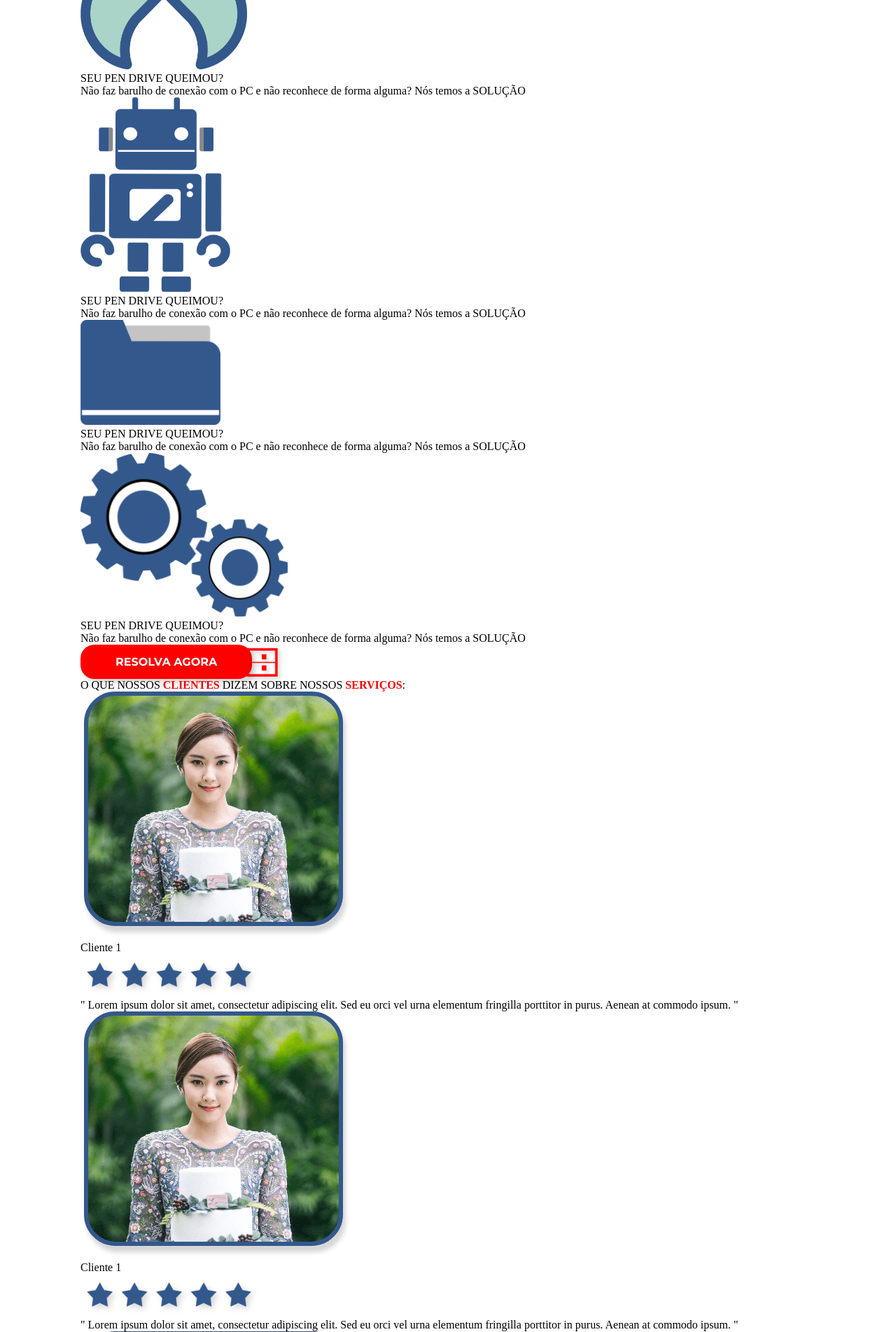
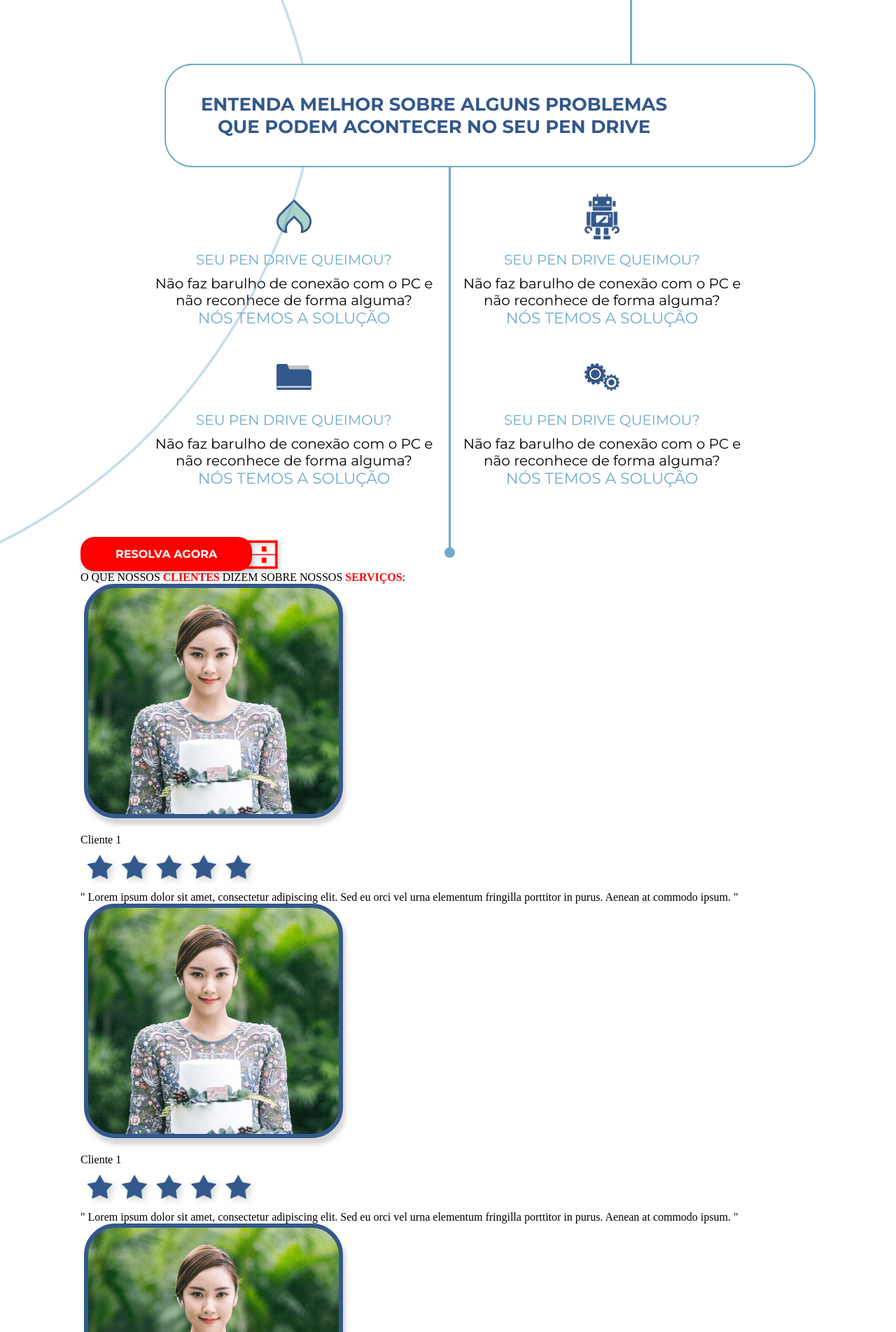
Before and after one commit to azabraao/uti-dos-dados, a PHP site: page / in a window 1280 px wide. Shown: the part 2822-4725 px from the top of the page at 70% size. Run offline with PHP 8.4, Linux system fonts and the light colour scheme; some libraries are stand-ins or nearby versions.

Commit message:
Add entenda-melhor section

```diff
--- a/assets/scss/pages/home/_all.scss
+++ b/assets/scss/pages/home/_all.scss
@@ -1 +1,2 @@
 @import "site-intro";
+@import "entenda-melhor";
--- /dev/null
+++ b/assets/scss/pages/home/_entenda-melhor.scss
@@ -0,0 +1,155 @@
+.entenda-melhor {
+  padding-top: 50px;
+  padding-bottom: 50px;
+
+  .entenda-melhor__header {
+    padding: 20px;
+    border-radius: 40px;
+    border: 2px solid $info;
+
+    h2 {
+      font-size: 20px;
+      font-family: $font-primary;
+      color: $info-dark;
+      font-weight: bold;
+      text-transform: uppercase;
+    }
+  }
+  .entenda-melhor__body {
+    padding-top: 20px;
+
+    .entenda-melhor__items {
+      display: flex;
+      justify-content: center;
+      flex-wrap: wrap;
+
+      .entenda-melhor__item {
+        width: 290px;
+        text-align: center;
+        margin: 20px;
+
+        .entenda-melhor__icon {
+          display: flex;
+          justify-content: center;
+          padding-bottom: 20px;
+          align-items: center;
+
+          img {
+            width: 30px;
+          }
+        }
+        .entenda-melhor__content {
+          font-family: $font-primary;
+
+          h3 {
+            text-transform: uppercase;
+            color: $info;
+            margin-bottom: 10px;
+          }
+          p {
+          }
+        }
+      }
+    }
+  }
+}
+
+@media only screen and (min-width: $desktop-up) {
+  .entenda-melhor {
+    position: relative;
+    padding-top: 200px;
+
+    .entenda-melhor__inside::before {
+      content: "";
+      position: absolute;
+      background-image: url(../img/camiho-curvado-01.png);
+      left: -280px;
+      top: -597px;
+      width: 600px;
+      height: 600px;
+      background-size: 100% 100%;
+      z-index: 1;
+    }
+
+    .entenda-melhor__inside::after {
+      content: "";
+      position: absolute;
+      background-image: url(../img/caminho-curvado-02@2x.png);
+      left: -280px;
+      top: 147px;
+      width: 600px;
+      height: 600px;
+      background-size: 100% 100%;
+      z-index: 1;
+    }
+
+    .entenda-melhor__inside {
+      position: relative;
+
+      .entenda-melhor__header::before {
+        content: "";
+        position: absolute;
+        top: -150px;
+        width: 3px;
+        height: 150px;
+        background: $info;
+        right: 260px;
+        z-index: -1;
+      }
+      .entenda-melhor__header::after {
+        content: "";
+        background-image: url(../img/forma-02@2x.png);
+        position: absolute;
+        top: 144px;
+        width: 18px;
+        height: 560px;
+        right: 510px;
+        z-index: 1;
+        background-size: contain;
+        background-repeat: no-repeat;
+      }
+
+      .entenda-melhor__header {
+        position: relative;
+        width: 930px;
+        margin-left: auto;
+        margin-top: 40px;
+        text-align: center;
+        padding: 40px 180px 40px 20px;
+        font-size: 123px;
+
+        h2 {
+          font-size: 26px;
+        }
+      }
+
+      .entenda-melhor__body {
+        .entenda-melhor__items {
+          .entenda-melhor__item {
+            width: 400px;
+
+            .entenda-melhor__icon {
+              height: 80px;
+
+              img {
+                width: 50px;
+              }
+            }
+
+            .entenda-melhor__content {
+              h3 {
+                font-size: 20px;
+              }
+              p {
+                font-size: 20px;
+              }
+              .size-up {
+                font-size: 22px;
+              }
+            }
+          }
+        }
+      }
+    }
+  }
+}
--- a/assets/scss/util/_colors.scss
+++ b/assets/scss/util/_colors.scss
@@ -1,5 +1,5 @@
 $colors: (
-    primary:$primary,
+  primary: $primary,
   primary-light: $primary-light,
   primary-lighter: $primary-lighter,
   primary-dark: $primary-dark,
@@ -12,6 +12,8 @@ $colors: (
   dark: $dark,
   light: $light,
   black: $black,
+  info: $info,
+  info-dark: $info-dark,
   white: $white,
   grey: $grey,
   grey-light: $grey-light,
@@ -23,17 +25,17 @@ $colors: (
   success-dark: $success-dark,
   success: $success,
   success-light: $success-light,
-    success-lighter: $success-lighter
+  success-lighter: $success-lighter,
 );
 
 @each $item in $colors {
   .bg-#{nth($item,1)} {
-        background-color: nth($item,2);
+    background-color: nth($item, 2);
   }
 }
 
 @each $item in $colors {
   .color-#{nth($item,1)} {
-        color: nth($item,2);
+    color: nth($item, 2);
   }
 }
--- a/assets/scss/variables/_colors.scss
+++ b/assets/scss/variables/_colors.scss
@@ -18,6 +18,8 @@ $light: "";
 $black: #000;
 $white: #fff;
 
+$info: #6fabcd;
+$info-dark: #33588c;
 $info-gradient: linear-gradient(291deg, #6fabcd 0%, #33588c 100%);
 
 $grey: "";
--- a/index.html
+++ b/index.html
@@ -157,9 +157,12 @@
     </section>
     <section class="entenda-melhor">
       <div class="container">
+        <div class="entenda-melhor__inside">
           <header class="entenda-melhor__header">
-          Entenda melhor sobre alguns problemas que podem acontecer no seu pen
-          drive
+            <h2>
+              Entenda melhor sobre alguns problemas que podem acontecer no seu
+              pen drive
+            </h2>
           </header>
           <div class="entenda-melhor__body">
             <div class="entenda-melhor__items">
@@ -167,45 +170,65 @@
                 <div class="entenda-melhor__icon">
                   <img src="./assets/img/icone-fogo@2x.png" alt="Icone" />
                 </div>
+                <div class="entenda-melhor__content">
                   <h3>SEU PEN DRIVE QUEIMOU?</h3>
                   <p>
                     Não faz barulho de conexão com o PC e não reconhece de forma
                     alguma?
-                <span class="color-info">Nós temos a SOLUÇÃO</span>
                   </p>
+                  <div class="size-up text-uppercase color-info">
+                    Nós temos a SOLUÇÃO
+                  </div>
+                </div>
               </div>
               <div class="entenda-melhor__item">
                 <div class="entenda-melhor__icon">
                   <img src="./assets/img/icone-robo@2x.png" alt="Icone" />
                 </div>
+                <div class="entenda-melhor__content">
                   <h3>SEU PEN DRIVE QUEIMOU?</h3>
                   <p>
                     Não faz barulho de conexão com o PC e não reconhece de forma
                     alguma?
-                <span class="color-info">Nós temos a SOLUÇÃO</span>
                   </p>
+                  <div class="size-up text-uppercase color-info">
+                    Nós temos a SOLUÇÃO
+                  </div>
+                </div>
               </div>
               <div class="entenda-melhor__item">
                 <div class="entenda-melhor__icon">
                   <img src="./assets/img/icone-pasta@2x.png" alt="Icone" />
                 </div>
+                <div class="entenda-melhor__content">
                   <h3>SEU PEN DRIVE QUEIMOU?</h3>
                   <p>
                     Não faz barulho de conexão com o PC e não reconhece de forma
                     alguma?
-                <span class="color-info">Nós temos a SOLUÇÃO</span>
                   </p>
+                  <div class="size-up text-uppercase color-info">
+                    Nós temos a SOLUÇÃO
+                  </div>
+                </div>
               </div>
               <div class="entenda-melhor__item">
                 <div class="entenda-melhor__icon">
-                <img src="./assets/img/icone-engrenagens@2x.png" alt="Icone" />
+                  <img
+                    src="./assets/img/icone-engrenagens@2x.png"
+                    alt="Icone"
+                  />
                 </div>
+                <div class="entenda-melhor__content">
                   <h3>SEU PEN DRIVE QUEIMOU?</h3>
                   <p>
                     Não faz barulho de conexão com o PC e não reconhece de forma
                     alguma?
-                <span class="color-info">Nós temos a SOLUÇÃO</span>
                   </p>
+                  <div class="size-up text-uppercase color-info">
+                    Nós temos a SOLUÇÃO
+                  </div>
+                </div>
+              </div>
             </div>
           </div>
         </div>
```
Also changed, not shown: assets/css/main.css (+118 -0 lines), assets/css/main.min.css. Lines whose indentation alone changed are shown as unchanged.
